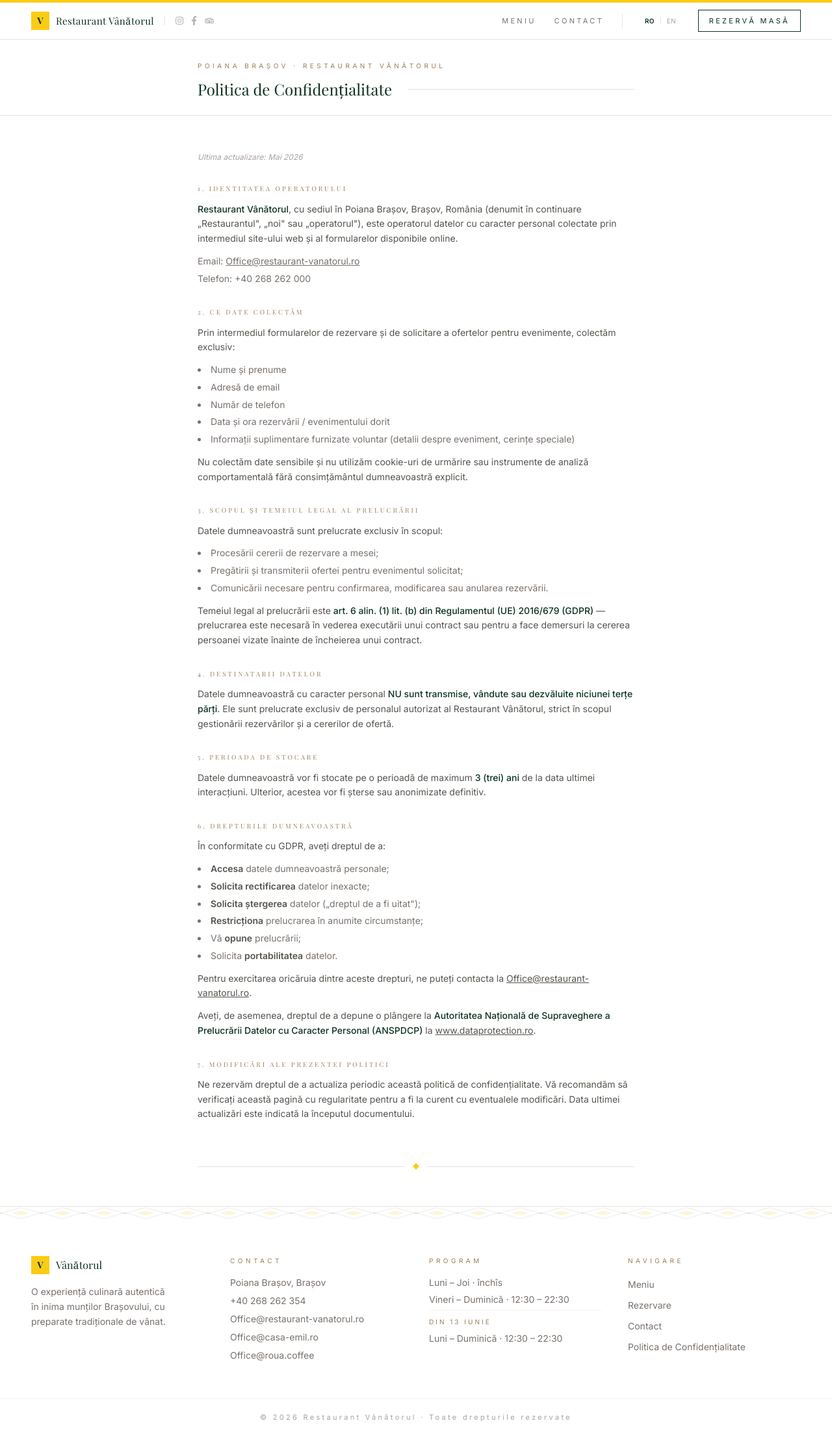
After one commit to SavinCristi/expert-octo-barnacle, a Django app: page /politica-de-confidentialitate/ in a window 1280 px wide. The commit adds this page. Shown: the whole page at 65% size. Run offline with Django 4.2, Linux system fonts and the light colour scheme; some libraries are stand-ins or nearby versions; some web fonts are replaced.

Commit message:
added gdpr

```diff
--- a/backend/urls.py
+++ b/backend/urls.py
@@ -3,11 +3,12 @@ from django.conf import settings
 from django.conf.urls.static import static
 from django.urls import path
 
-from restaurant.views import event_inquiry, home, reserve
+from restaurant.views import event_inquiry, home, privacy_policy, reserve
 
 urlpatterns = [
     path("", home, name="home"),
     path("rezervare/", reserve, name="reserve"),
     path("eveniment/", event_inquiry, name="event_inquiry"),
+    path("politica-de-confidentialitate/", privacy_policy, name="privacy_policy"),
     path("admin/", admin.site.urls),
 ] + static(settings.MEDIA_URL, document_root=settings.MEDIA_ROOT)
--- a/restaurant/views.py
+++ b/restaurant/views.py
@@ -56,6 +56,10 @@ EVENT_TYPE_LABELS = {
     EventInquiry.TYPE_PARTY:     'Petrecere Privată',
     EventInquiry.TYPE_OTHER:     'Altceva',
 }
+
+
+def privacy_policy(request):
+    return render(request, "privacy_policy.html")
 
 
 def home(request):
--- a/templates/base.html
+++ b/templates/base.html
@@ -292,6 +292,13 @@
               Contact
             </a>
           </li>
+          <li>
+            <a href="{% url 'privacy_policy' %}"
+               class="text-sm text-stone-500 hover:text-forest transition-colors"
+               data-i18n="footer.nav.privacy">
+              Politica de Confidențialitate
+            </a>
+          </li>
         </ul>
       </div>
     </div>
@@ -332,6 +339,7 @@
         'footer.all-week': 'Luni – Duminică · 12:30 – 22:30',
         'footer.nav': 'Navigare', 'footer.nav.menu': 'Meniu',
         'footer.nav.reservation': 'Rezervare', 'footer.nav.contact': 'Contact',
+        'footer.nav.privacy': 'Politica de Confidențialitate',
         'footer.rights': 'Toate drepturile rezervate',
         'vert.menu.mobile': 'Meniu', 'vert.menu.desktop': 'Meniu',
         'vert.book': 'Rezervă Masă', 'vert.events': 'Evenimente',
@@ -383,6 +391,7 @@
         'footer.all-week': 'Mon – Sun · 12:30 – 22:30',
         'footer.nav': 'Navigation', 'footer.nav.menu': 'Menu',
         'footer.nav.reservation': 'Reservation', 'footer.nav.contact': 'Contact',
+        'footer.nav.privacy': 'Privacy Policy',
         'footer.rights': 'All rights reserved',
         'vert.menu.mobile': 'Menu', 'vert.menu.desktop': 'Menu',
         'vert.book': 'Reservation', 'vert.events': 'Events',
--- /dev/null
+++ b/templates/privacy_policy.html
@@ -0,0 +1,280 @@
+{% extends "base.html" %}
+
+{% block title %}Politica de Confidențialitate · Restaurant Vânătorul{% endblock %}
+
+{% block content %}
+
+<!-- Location + page title — full-width strip flush to the navbar -->
+<div class="border-b border-stone-200 bg-cream">
+  <div class="max-w-3xl mx-auto px-6 lg:px-12 pt-8 pb-6">
+    <p class="text-[10px] uppercase tracking-widest3 text-bark leading-relaxed mb-3">
+      Poiana Brașov<br class="sm:hidden"><span class="hidden sm:inline"> · </span>Restaurant Vânătorul
+    </p>
+    <div class="flex items-baseline gap-6">
+      <h1 id="pp-title-ro" class="font-serif text-xl sm:text-2xl text-forest">
+        Politica de Confidențialitate
+      </h1>
+      <h1 id="pp-title-en" class="font-serif text-xl sm:text-2xl text-forest hidden">
+        Privacy Policy
+      </h1>
+      <span class="flex-1 h-px self-center bg-stone-200"></span>
+    </div>
+  </div>
+</div>
+
+<div class="max-w-3xl mx-auto px-6 lg:px-12 py-10 md:py-14">
+
+  <!-- ── Romanian version ─────────────────────────────────────────────── -->
+  <div id="pp-ro" class="space-y-8 text-stone-600 text-sm leading-relaxed">
+
+    <p class="text-xs text-stone-400 italic">Ultima actualizare: Mai 2026</p>
+
+    <!-- 1 -->
+    <section>
+      <h2 class="text-[10px] uppercase tracking-widest2 text-bark mb-3">1. Identitatea operatorului</h2>
+      <p>
+        <strong class="text-forest font-medium">Restaurant Vânătorul</strong>, cu sediul în Poiana Brașov,
+        Brașov, România (denumit în continuare „Restaurantul", „noi" sau „operatorul"), este operatorul
+        datelor cu caracter personal colectate prin intermediul site-ului web și al formularelor disponibile online.
+      </p>
+      <ul class="mt-3 space-y-1 text-stone-500">
+        <li>Email: <a href="mailto:Office@restaurant-vanatorul.ro"
+                      class="underline hover:text-forest transition-colors">Office@restaurant-vanatorul.ro</a></li>
+        <li>Telefon: +40 268 262 000</li>
+      </ul>
+    </section>
+
+    <!-- 2 -->
+    <section>
+      <h2 class="text-[10px] uppercase tracking-widest2 text-bark mb-3">2. Ce date colectăm</h2>
+      <p>
+        Prin intermediul formularelor de rezervare și de solicitare a ofertelor pentru evenimente,
+        colectăm exclusiv:
+      </p>
+      <ul class="mt-3 space-y-1 list-disc list-inside text-stone-500">
+        <li>Nume și prenume</li>
+        <li>Adresă de email</li>
+        <li>Număr de telefon</li>
+        <li>Data și ora rezervării / evenimentului dorit</li>
+        <li>Informații suplimentare furnizate voluntar (detalii despre eveniment, cerințe speciale)</li>
+      </ul>
+      <p class="mt-3">
+        Nu colectăm date sensibile și nu utilizăm cookie-uri de urmărire sau instrumente de analiză
+        comportamentală fără consimțământul dumneavoastră explicit.
+      </p>
+    </section>
+
+    <!-- 3 -->
+    <section>
+      <h2 class="text-[10px] uppercase tracking-widest2 text-bark mb-3">3. Scopul și temeiul legal al prelucrării</h2>
+      <p>Datele dumneavoastră sunt prelucrate exclusiv în scopul:</p>
+      <ul class="mt-3 space-y-1 list-disc list-inside text-stone-500">
+        <li>Procesării cererii de rezervare a mesei;</li>
+        <li>Pregătirii și transmiterii ofertei pentru evenimentul solicitat;</li>
+        <li>Comunicării necesare pentru confirmarea, modificarea sau anularea rezervării.</li>
+      </ul>
+      <p class="mt-3">
+        Temeiul legal al prelucrării este <strong class="text-forest font-medium">art. 6 alin. (1) lit. (b)
+        din Regulamentul (UE) 2016/679 (GDPR)</strong> — prelucrarea este necesară în vederea executării
+        unui contract sau pentru a face demersuri la cererea persoanei vizate înainte de încheierea unui contract.
+      </p>
+    </section>
+
+    <!-- 4 -->
+    <section>
+      <h2 class="text-[10px] uppercase tracking-widest2 text-bark mb-3">4. Destinatarii datelor</h2>
+      <p>
+        Datele dumneavoastră cu caracter personal <strong class="text-forest font-medium">NU sunt transmise,
+        vândute sau dezvăluite niciunei terțe părți</strong>. Ele sunt prelucrate exclusiv de personalul
+        autorizat al Restaurant Vânătorul, strict în scopul gestionării rezervărilor și a cererilor de ofertă.
+      </p>
+    </section>
+
+    <!-- 5 -->
+    <section>
+      <h2 class="text-[10px] uppercase tracking-widest2 text-bark mb-3">5. Perioada de stocare</h2>
+      <p>
+        Datele dumneavoastră vor fi stocate pe o perioadă de maximum
+        <strong class="text-forest font-medium">3 (trei) ani</strong> de la data ultimei interacțiuni.
+        Ulterior, acestea vor fi șterse sau anonimizate definitiv.
+      </p>
+    </section>
+
+    <!-- 6 -->
+    <section>
+      <h2 class="text-[10px] uppercase tracking-widest2 text-bark mb-3">6. Drepturile dumneavoastră</h2>
+      <p>În conformitate cu GDPR, aveți dreptul de a:</p>
+      <ul class="mt-3 space-y-1 list-disc list-inside text-stone-500">
+        <li><strong class="text-stone-600">Accesa</strong> datele dumneavoastră personale;</li>
+        <li><strong class="text-stone-600">Solicita rectificarea</strong> datelor inexacte;</li>
+        <li><strong class="text-stone-600">Solicita ștergerea</strong> datelor („dreptul de a fi uitat");</li>
+        <li><strong class="text-stone-600">Restricționa</strong> prelucrarea în anumite circumstanțe;</li>
+        <li>Vă <strong class="text-stone-600">opune</strong> prelucrării;</li>
+        <li>Solicita <strong class="text-stone-600">portabilitatea</strong> datelor.</li>
+      </ul>
+      <p class="mt-3">
+        Pentru exercitarea oricăruia dintre aceste drepturi, ne puteți contacta la
+        <a href="mailto:Office@restaurant-vanatorul.ro"
+           class="underline hover:text-forest transition-colors">Office@restaurant-vanatorul.ro</a>.
+      </p>
+      <p class="mt-3">
+        Aveți, de asemenea, dreptul de a depune o plângere la
+        <strong class="text-forest font-medium">Autoritatea Națională de Supraveghere a Prelucrării
+        Datelor cu Caracter Personal (ANSPDCP)</strong> la
+        <a href="https://www.dataprotection.ro" target="_blank" rel="noopener noreferrer"
+           class="underline hover:text-forest transition-colors">www.dataprotection.ro</a>.
+      </p>
+    </section>
+
+    <!-- 7 -->
+    <section>
+      <h2 class="text-[10px] uppercase tracking-widest2 text-bark mb-3">7. Modificări ale prezentei politici</h2>
+      <p>
+        Ne rezervăm dreptul de a actualiza periodic această politică de confidențialitate. Vă recomandăm
+        să verificați această pagină cu regularitate pentru a fi la curent cu eventualele modificări.
+        Data ultimei actualizări este indicată la începutul documentului.
+      </p>
+    </section>
+
+  </div><!-- /pp-ro -->
+
+  <!-- ── English version ──────────────────────────────────────────────── -->
+  <div id="pp-en" class="hidden space-y-8 text-stone-600 text-sm leading-relaxed">
+
+    <p class="text-xs text-stone-400 italic">Last updated: May 2026</p>
+
+    <!-- 1 -->
+    <section>
+      <h2 class="text-[10px] uppercase tracking-widest2 text-bark mb-3">1. Data Controller</h2>
+      <p>
+        <strong class="text-forest font-medium">Restaurant Vânătorul</strong>, located in Poiana Brașov,
+        Brașov, Romania (hereinafter "the Restaurant", "we" or "the Controller"), is the controller of
+        personal data collected through the website and its online forms.
+      </p>
+      <ul class="mt-3 space-y-1 text-stone-500">
+        <li>Email: <a href="mailto:Office@restaurant-vanatorul.ro"
+                      class="underline hover:text-forest transition-colors">Office@restaurant-vanatorul.ro</a></li>
+        <li>Phone: +40 268 262 000</li>
+      </ul>
+    </section>
+
+    <!-- 2 -->
+    <section>
+      <h2 class="text-[10px] uppercase tracking-widest2 text-bark mb-3">2. Data We Collect</h2>
+      <p>
+        Through our reservation and event inquiry forms, we collect only the following personal data:
+      </p>
+      <ul class="mt-3 space-y-1 list-disc list-inside text-stone-500">
+        <li>Full name</li>
+        <li>Email address</li>
+        <li>Phone number</li>
+        <li>Desired reservation / event date and time</li>
+        <li>Additional information voluntarily provided (event details, special requirements)</li>
+      </ul>
+      <p class="mt-3">
+        We do not collect sensitive data and do not use tracking cookies or behavioural analytics
+        tools without your explicit consent.
+      </p>
+    </section>
+
+    <!-- 3 -->
+    <section>
+      <h2 class="text-[10px] uppercase tracking-widest2 text-bark mb-3">3. Purpose and Legal Basis for Processing</h2>
+      <p>Your data is processed solely for the purpose of:</p>
+      <ul class="mt-3 space-y-1 list-disc list-inside text-stone-500">
+        <li>Processing your table reservation request;</li>
+        <li>Preparing and sending an offer for your requested event;</li>
+        <li>Necessary communication to confirm, modify, or cancel the reservation.</li>
+      </ul>
+      <p class="mt-3">
+        The legal basis for processing is <strong class="text-forest font-medium">Art. 6(1)(b) of
+        Regulation (EU) 2016/679 (GDPR)</strong> — processing is necessary for the performance of a
+        contract or to take steps at the request of the data subject prior to entering into a contract.
+      </p>
+    </section>
+
+    <!-- 4 -->
+    <section>
+      <h2 class="text-[10px] uppercase tracking-widest2 text-bark mb-3">4. Recipients of Data</h2>
+      <p>
+        Your personal data is <strong class="text-forest font-medium">NOT transferred, sold, or disclosed
+        to any third parties</strong>. It is processed exclusively by authorised staff of Restaurant
+        Vânătorul, solely for the purpose of managing reservations and event inquiry requests.
+      </p>
+    </section>
+
+    <!-- 5 -->
+    <section>
+      <h2 class="text-[10px] uppercase tracking-widest2 text-bark mb-3">5. Data Retention</h2>
+      <p>
+        Your data will be stored for a maximum period of
+        <strong class="text-forest font-medium">3 (three) years</strong> from the date of your last
+        interaction. After this period, it will be permanently deleted or anonymised.
+      </p>
+    </section>
+
+    <!-- 6 -->
+    <section>
+      <h2 class="text-[10px] uppercase tracking-widest2 text-bark mb-3">6. Your Rights</h2>
+      <p>In accordance with the GDPR, you have the right to:</p>
+      <ul class="mt-3 space-y-1 list-disc list-inside text-stone-500">
+        <li><strong class="text-stone-600">Access</strong> your personal data;</li>
+        <li><strong class="text-stone-600">Request rectification</strong> of inaccurate data;</li>
+        <li><strong class="text-stone-600">Request erasure</strong> of data ("right to be forgotten");</li>
+        <li><strong class="text-stone-600">Restrict</strong> processing in certain circumstances;</li>
+        <li><strong class="text-stone-600">Object</strong> to processing;</li>
+        <li>Request <strong class="text-stone-600">data portability</strong>.</li>
+      </ul>
+      <p class="mt-3">
+        To exercise any of these rights, please contact us at
+        <a href="mailto:Office@restaurant-vanatorul.ro"
+           class="underline hover:text-forest transition-colors">Office@restaurant-vanatorul.ro</a>.
+      </p>
+      <p class="mt-3">
+        You also have the right to lodge a complaint with the
+        <strong class="text-forest font-medium">Romanian National Supervisory Authority for Personal
+        Data Processing (ANSPDCP)</strong> at
+        <a href="https://www.dataprotection.ro" target="_blank" rel="noopener noreferrer"
+           class="underline hover:text-forest transition-colors">www.dataprotection.ro</a>.
+      </p>
+    </section>
+
+    <!-- 7 -->
+    <section>
+      <h2 class="text-[10px] uppercase tracking-widest2 text-bark mb-3">7. Changes to This Policy</h2>
+      <p>
+        We reserve the right to periodically update this privacy policy. We recommend that you check
+        this page regularly to stay informed of any changes. The date of the last update is indicated
+        at the beginning of this document.
+      </p>
+    </section>
+
+  </div><!-- /pp-en -->
+
+  <!-- Decorative bottom rule -->
+  <div class="mt-16 flex items-center gap-3">
+    <span class="h-px flex-1 bg-stone-200"></span>
+    <svg width="10" height="10" viewBox="0 0 10 10" aria-hidden="true">
+      <polygon points="5,0 10,5 5,10 0,5" fill="#facc15"/>
+    </svg>
+    <span class="h-px flex-1 bg-stone-200"></span>
+  </div>
+
+</div><!-- /container -->
+{% endblock %}
+
+{% block extra_js %}
+<script>
+(function () {
+  function applyLang(lang) {
+    var isEn = lang === 'en';
+    document.getElementById('pp-ro').classList.toggle('hidden', isEn);
+    document.getElementById('pp-en').classList.toggle('hidden', !isEn);
+    document.getElementById('pp-title-ro').classList.toggle('hidden', isEn);
+    document.getElementById('pp-title-en').classList.toggle('hidden', !isEn);
+  }
+  document.addEventListener('langchange', function (e) { applyLang(e.detail); });
+  applyLang(localStorage.getItem('lang') || 'ro');
+})();
+</script>
+{% endblock %}
```
Also changed, not shown: templates/home.html (+36 -2 lines).
